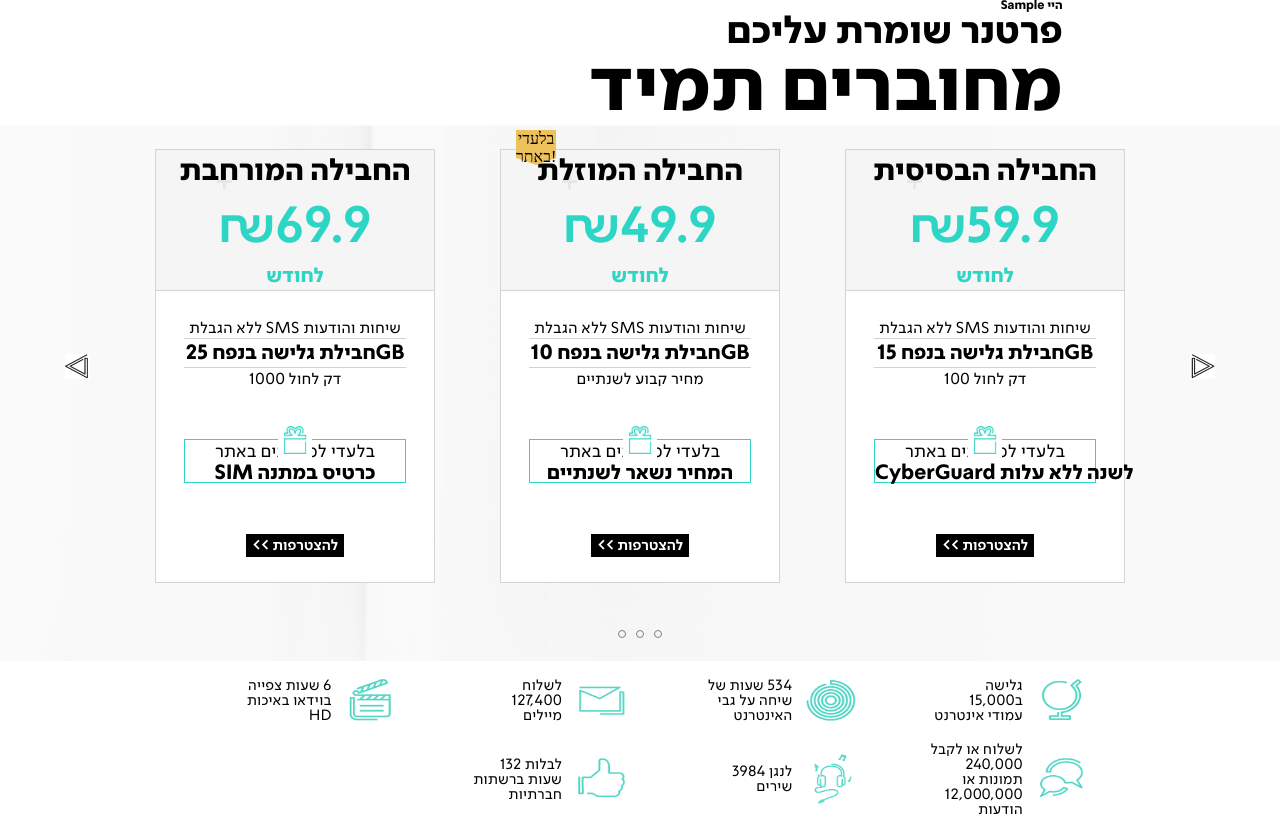
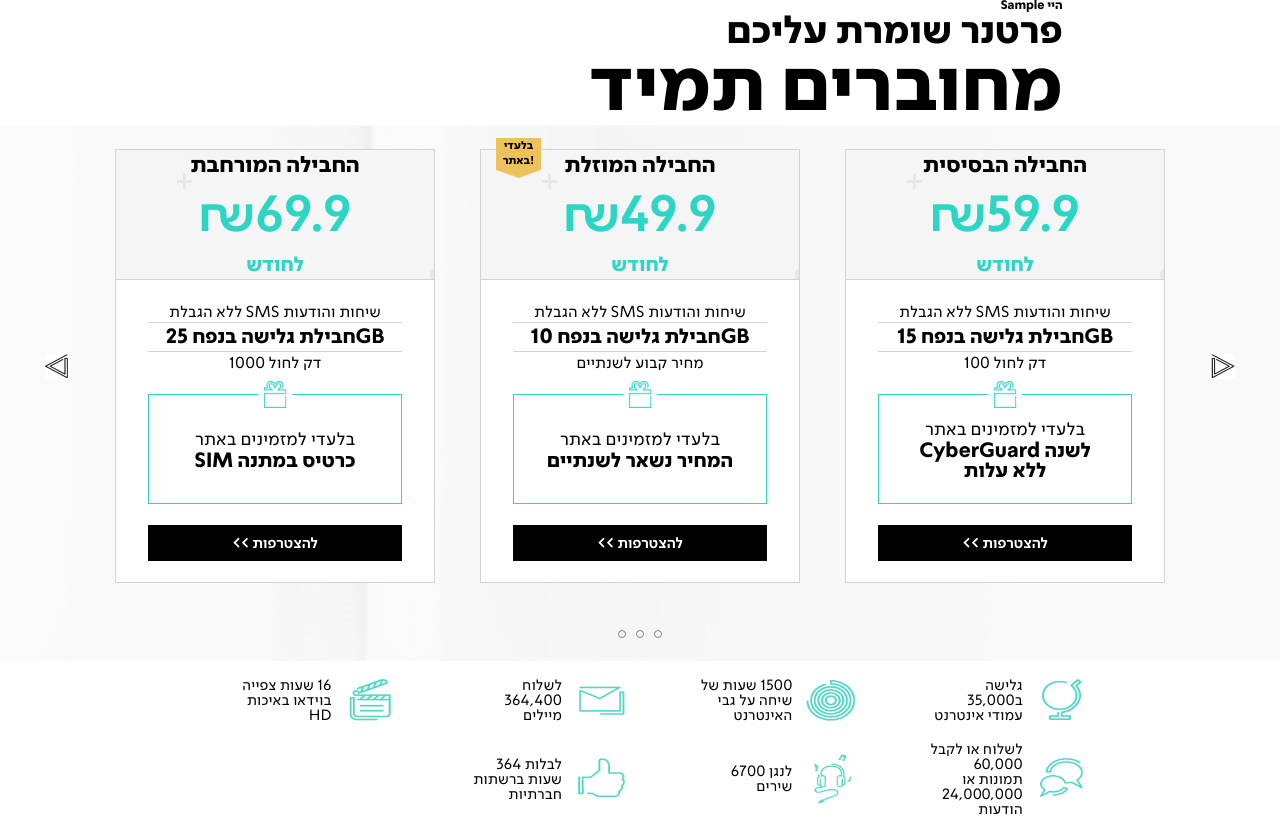
Before and after one commit to noti56/partner-home-assigment, an Angular app: page / in a window 1280 px wide. Both pictures are taken after typing "Sample" into the empty fields and a click on the button "Submit". Built offline with nearby package versions, Linux system fonts and the light colour scheme.

Commit message:
blur anim & sizing

```diff
--- a/src/app/packages/single-package/single-package.component.scss
+++ b/src/app/packages/single-package/single-package.component.scss
@@ -6,7 +6,7 @@ $greenColor: rgb(45, 213, 196);
     margin: 0;
   }
   width: 100%;
-  min-width: 280px;
+  min-width: 320px;
   height: 90%;
   border: lightgray 0.5px solid;
   display: flex;
@@ -21,10 +21,12 @@ $greenColor: rgb(45, 213, 196);
 
     .web-exclusive {
       position: absolute;
-      top: -20px;
+      top: -12px;
       left: 15px;
+      @include useFont(11px, simpler-black);
+
       img {
-        width: 40px;
+        width: 45px;
       }
       span {
         position: absolute;
@@ -34,7 +36,7 @@ $greenColor: rgb(45, 213, 196);
     }
 
     .package-title {
-      @include useFont(30px, simpler-black);
+      @include useFont(22px, simpler-black);
     }
     .price {
       margin: 0;
@@ -59,7 +61,7 @@ $greenColor: rgb(45, 213, 196);
     flex-direction: column;
     height: 100%;
     width: 100%;
-    justify-content: space-around;
+    justify-content: space-evenly;
     align-items: center;
     .details {
       list-style: none;
@@ -86,6 +88,7 @@ $greenColor: rgb(45, 213, 196);
       text-align: center;
       border: $greenColor solid 1px;
       // padding: 10%;
+      padding: 17% 10% 17% 10%;
       width: 80%;
       // margin: auto;
       height: 15%;
@@ -106,7 +109,7 @@ $greenColor: rgb(45, 213, 196);
       }
       .data {
         @include useFont(20px, simpler-black);
-        white-space: nowrap;
+        // white-space: nowrap;
         line-height: 1;
         text-align: center;
       }
@@ -116,22 +119,26 @@ $greenColor: rgb(45, 213, 196);
       color: white;
       @include useFont(15px, simpler-bold);
       border: 0;
+      width: 80%;
+      height: 12%;
     }
-
+  }
   &:hover {
-      transform: scale(1.1);
+    transform: scale(1.05);
     cursor: pointer;
+    box-shadow: -1px -1px 37px 0px rgba(0, 0, 0, 0.75);
     .card-header {
       .package-title {
         color: white;
       }
       background-image: url("../../../assets/images/package_bg_selected.png");
+      border: 0.5px solid $greenColor;
     }
     .join-button {
-        color: black;
+      color: black !important;
+      cursor: pointer;
 
-        background-color: $greenColor;
-      }
+      background-color: $greenColor !important;
     }
   }
 }
--- a/src/app/services/packages.service.ts
+++ b/src/app/services/packages.service.ts
@@ -23,31 +23,31 @@ export class PackagesService {
       benefits: [
         {
           icon: 'earth.png',
-          text: 'גלישה ב15,000 עמודי אינטרנט',
+          text: 'גלישה ב35,000 עמודי אינטרנט',
         },
         {
           icon: 'spiral.png',
-          text: '534 שעות של שיחה על גבי האינטרנט',
+          text: '1500 שעות של שיחה על גבי האינטרנט',
         },
         {
           icon: 'mail.png',
-          text: 'לשלוח 127,400 מיילים',
+          text: 'לשלוח 364,400 מיילים',
         },
         {
           icon: 'video.png',
-          text: '6 שעות צפייה בוידאו באיכות HD',
+          text: '16 שעות צפייה בוידאו באיכות HD',
         },
         {
           icon: 'chat.png',
-          text: 'לשלוח או לקבל 240,000 תמונות או 12,000,000 הודעות',
+          text: 'לשלוח או לקבל 60,000 תמונות או 24,000,000 הודעות',
         },
         {
           icon: 'music.png',
-          text: 'לנגן 3984 שירים',
+          text: 'לנגן 6700 שירים',
         },
         {
           icon: 'like.png',
-          text: 'לבלות 132 שעות ברשתות חברתיות',
+          text: 'לבלות 364 שעות ברשתות חברתיות',
         },
       ],
     },
@@ -107,31 +107,31 @@ export class PackagesService {
       benefits: [
         {
           icon: 'earth.png',
-          text: 'גלישה ב15,000 עמודי אינטרנט',
+          text: 'גלישה ב20,000 עמודי אינטרנט',
         },
         {
           icon: 'spiral.png',
-          text: '534 שעות של שיחה על גבי האינטרנט',
+          text: '1010 שעות של שיחה על גבי האינטרנט',
         },
         {
           icon: 'mail.png',
-          text: 'לשלוח 127,400 מיילים',
+          text: 'לשלוח 260,400 מיילים',
         },
         {
           icon: 'video.png',
-          text: '6 שעות צפייה בוידאו באיכות HD',
+          text: '12 שעות צפייה בוידאו באיכות HD',
         },
         {
           icon: 'chat.png',
-          text: 'לשלוח או לקבל 240,000 תמונות או 12,000,000 הודעות',
+          text: 'לשלוח או לקבל 480,000 תמונות או 24,000,000 הודעות',
         },
         {
           icon: 'music.png',
-          text: 'לנגן 3984 שירים',
+          text: 'לנגן 7000 שירים',
         },
         {
           icon: 'like.png',
-          text: 'לבלות 132 שעות ברשתות חברתיות',
+          text: 'לבלות 264 שעות ברשתות חברתיות',
         },
       ],
     },
```
Lines whose indentation alone changed are shown as unchanged.
